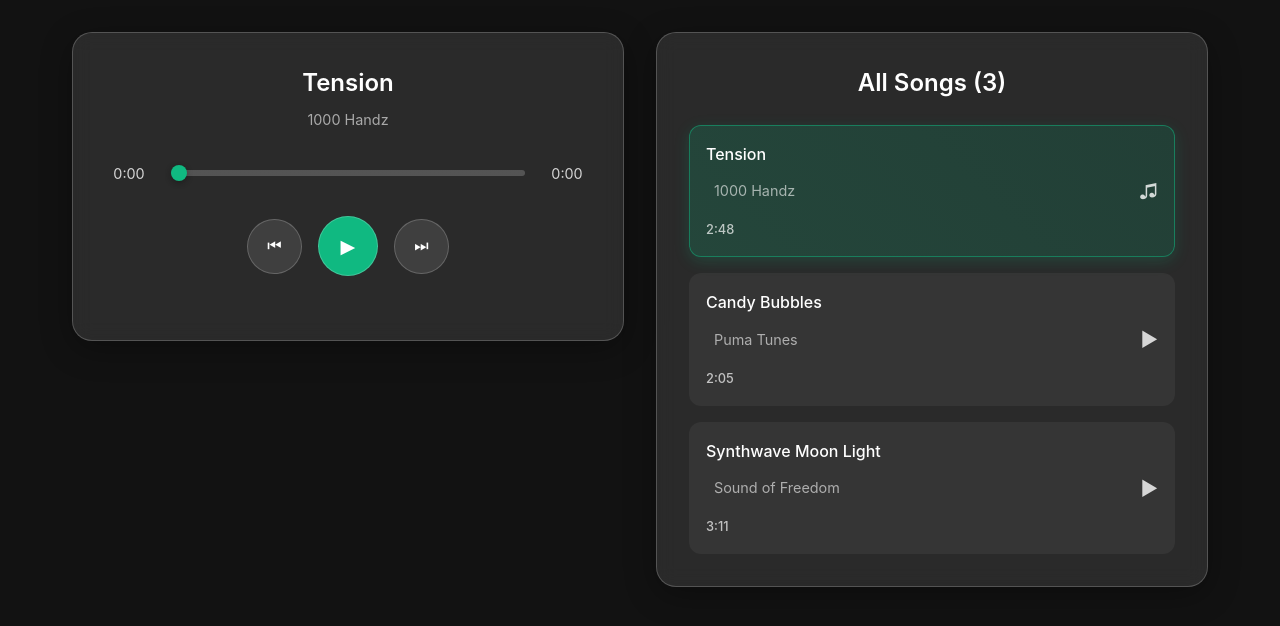
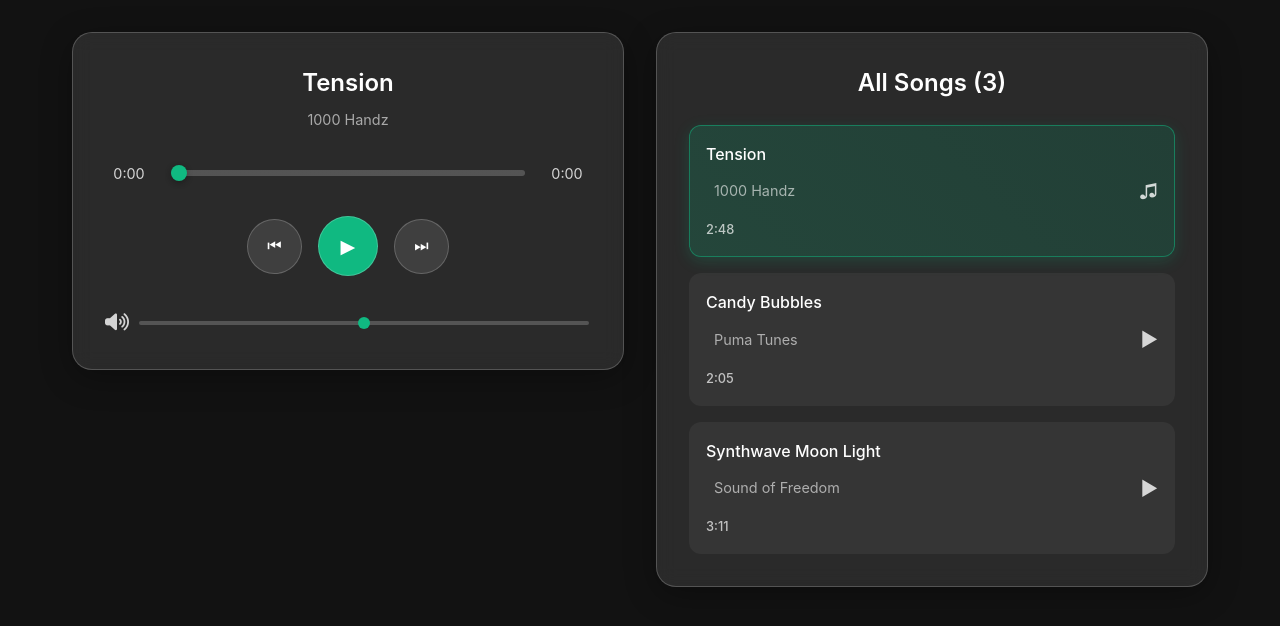
Before and after one commit to PaulEmmanuel8888/React-Music-Player, a React (Vite) app: page / in a window 1280 px wide. Shown: the top 626 px of the page. Built offline with nearby package versions, Linux system fonts and the light colour scheme.

Commit message:
Add functionality to increase or reduce the volume bar

```diff
--- a/index.html
+++ b/index.html
@@ -2,6 +2,10 @@
 <html lang="en">
   <head>
     <meta charset="UTF-8" />
+    <link
+      rel="stylesheet"
+      href="https://cdnjs.cloudflare.com/ajax/libs/font-awesome/6.5.0/css/all.min.css"
+    />
     <link rel="icon" type="image/svg+xml" href="/vite.svg" />
     <meta name="viewport" content="width=device-width, initial-scale=1.0" />
     <title>react-music-player</title>
--- a/src/components/MusicPlayer.jsx
+++ b/src/components/MusicPlayer.jsx
@@ -14,6 +14,8 @@ export const MusicPlayer = () => {
     isPlaying,
     play,
     pause,
+    volume,
+    setVolume,
   } = useMusic();
   const audioRef = useRef(null);
   const handleTimeChange = (e) => {
@@ -24,7 +26,17 @@ export const MusicPlayer = () => {
     audio.currentTime = newTime;
     setCurrentTime(newTime);
   };
+  const handleVolumeChange = (e) => {
+    const newVolume = parseFloat(e.target.value);
+    setVolume(newVolume);
+  };
 
+  useEffect(() => {
+    const audio = audioRef.current;
+    if (!audio) return;
+
+    audio.volume = volume;
+  }, [volume]);
   useEffect(() => {
     const audio = audioRef.current;
     if (!audio) return;
@@ -61,6 +73,8 @@ export const MusicPlayer = () => {
     };
   }, [setDuration, setCurrentTime, currentTrack]);
 
+  const progressPercentage = duration > 0 ? (currentTime / duration) * 100 : 0;
+
   return (
     <div className="music-player">
       <audio
@@ -83,7 +97,7 @@ export const MusicPlayer = () => {
           value={currentTime || 0}
           className="progress-bar"
           onChange={handleTimeChange}
-          // style={{}}
+          style={{ "--progress": `${progressPercentage}%` }}
         />
         <span className="time">{formatTime(duration)}</span>
       </div>
@@ -101,6 +115,20 @@ export const MusicPlayer = () => {
           ⏭
         </button>
       </div>
+      <div className="volume-container">
+        <span className="volume-icon">
+          <i class="fa-solid fa-volume-high"></i>
+        </span>
+        <input
+          type="range"
+          min="0"
+          max="1"
+          step="0.1"
+          className="volume-bar"
+          onChange={handleVolumeChange}
+          value={volume}
+        />
+      </div>
     </div>
   );
 };
--- a/src/hooks/useMusic.js
+++ b/src/hooks/useMusic.js
@@ -30,11 +30,13 @@ export const useMusic = () => {
   const [currentTrackIndex, setCurrentTrackIndex] = useState(0);
   const [currentTime, setCurrentTime] = useState(0);
   const [duration, setDuration] = useState(0);
+  const [volume, setVolume] = useState(0.5);
   const [isPlaying, setIsPlaying] = useState(false);
 
   const handlePlaySong = (song, index) => {
     setCurrentTrack(song);
     setCurrentTrackIndex(index);
+    setIsPlaying(false);
   };
 
   const formatTime = (time) => {
@@ -81,5 +83,7 @@ export const useMusic = () => {
     play,
     pause,
     isPlaying,
+    volume,
+    setVolume,
   };
 };
```
